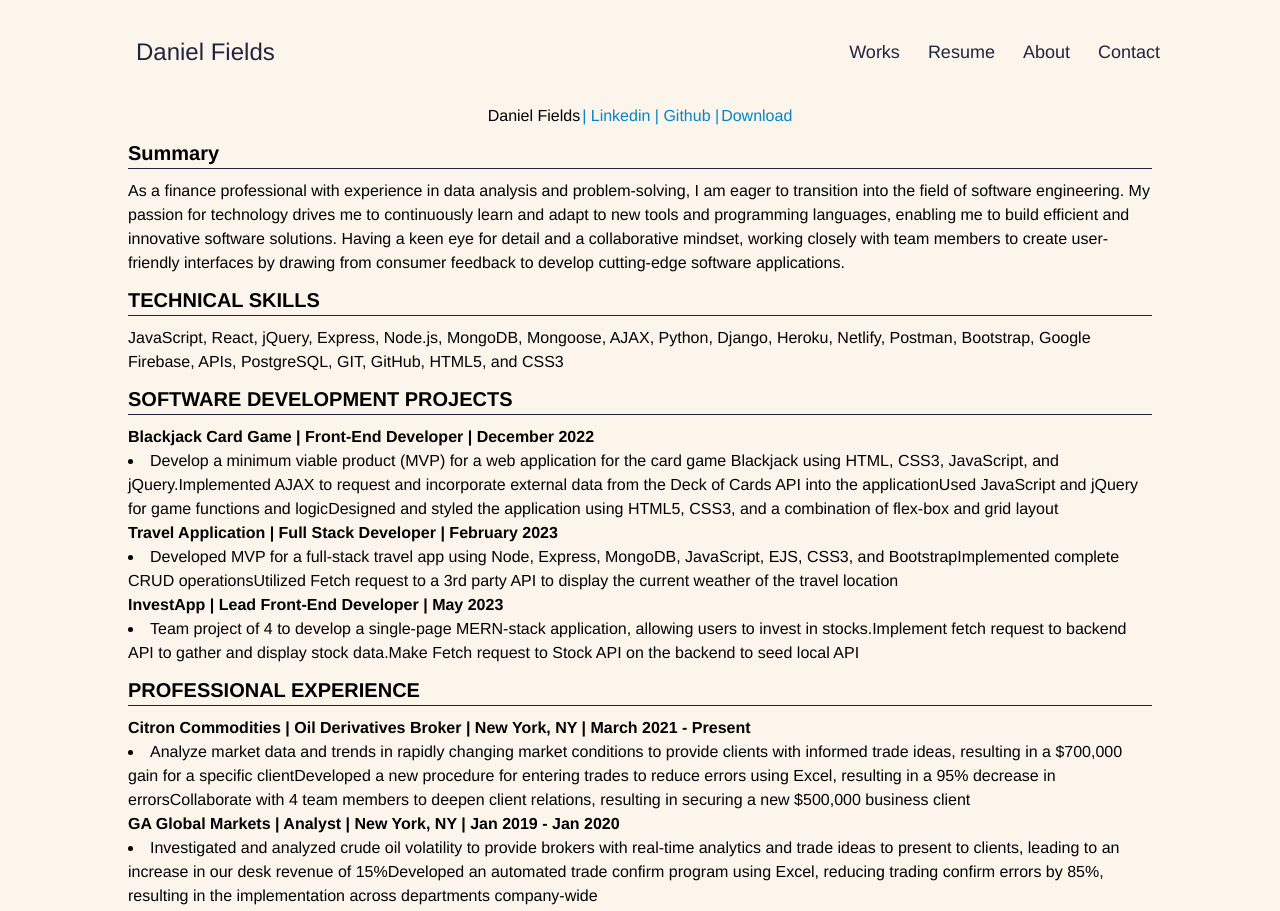
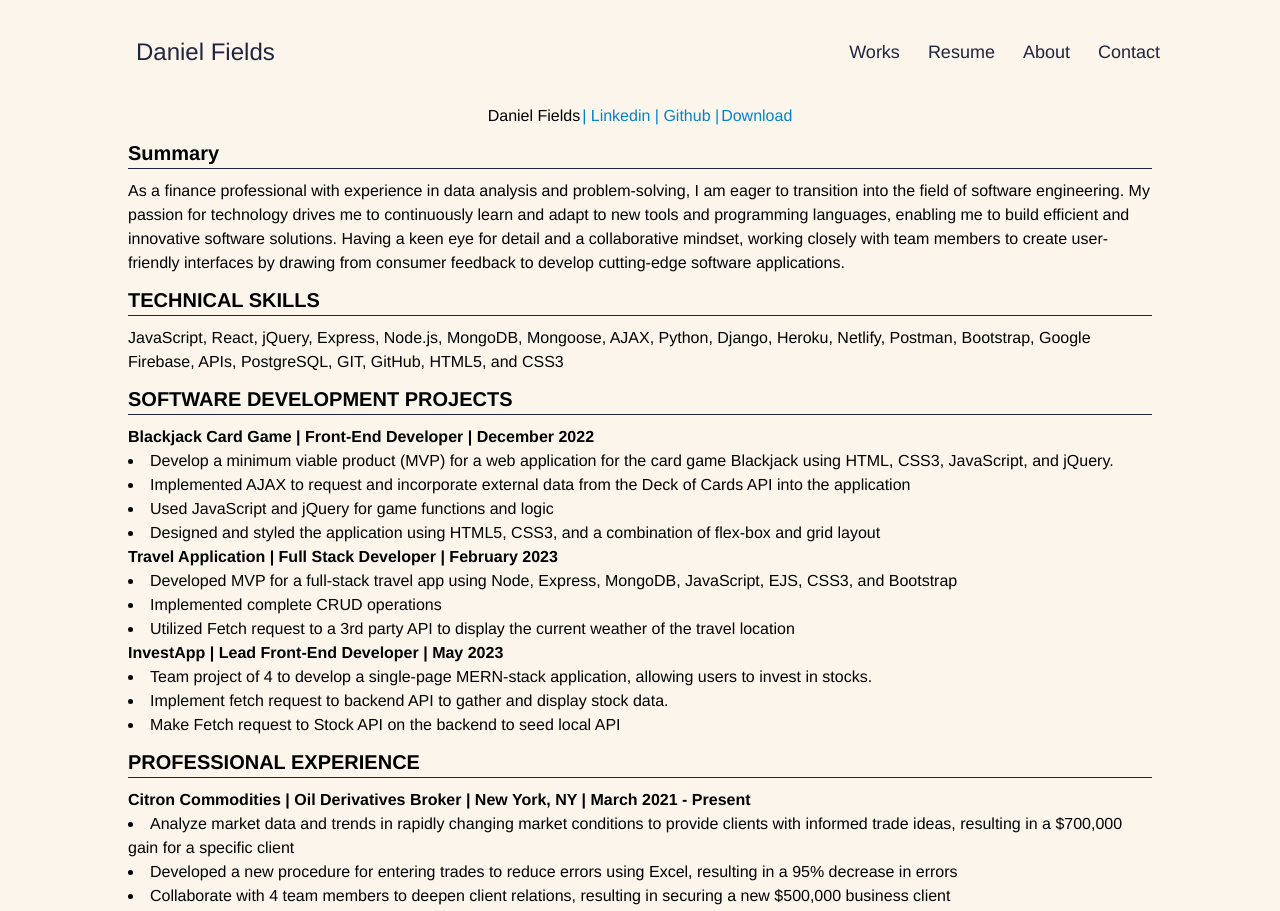
Before and after one commit to danf8/my-portfolio, a Next.js app: page /resume in a window 1280 px wide. Shown: the top 911 px of the page. Built offline with nearby package versions, Linux system fonts and the light colour scheme.

Commit message:
wip: edit resume layout

```diff
--- a/components/MyResume.js
+++ b/components/MyResume.js
@@ -4,22 +4,30 @@ import resumeData from '@/public/resume-data.json';
 const MyResume = () => {
 
     const myProjects = resumeData[0].projects.map((p, i) => {
+        const projData = p.features.map((feat) => {
+            return(<li>{feat}</li>)
+        });
+
         return(
             <div key={i}>
                 <p className="font-bold">{p.title} | {p.role} | {p.date}</p>
                 <ul className="list-disc list-inside">
-                    <li>{p.features}</li>
+                    {projData}
                 </ul>
             </div>
         )
     });
 
     const workExperience = resumeData[0].experience.map((p, i) => {
+        const response = p.responsibilities.map((resp) => {
+            return(<li>{resp}</li>)
+        });
+
         return(
             <div key={i}>
                 <p className="font-bold">{p.company} | {p.title} | {p.location} | {p.startDate}</p>
                 <ul className="list-disc list-inside">
-                    <li>{p.responsibilities}</li>
+                    {response}
                 </ul>
             </div>
         )
```
